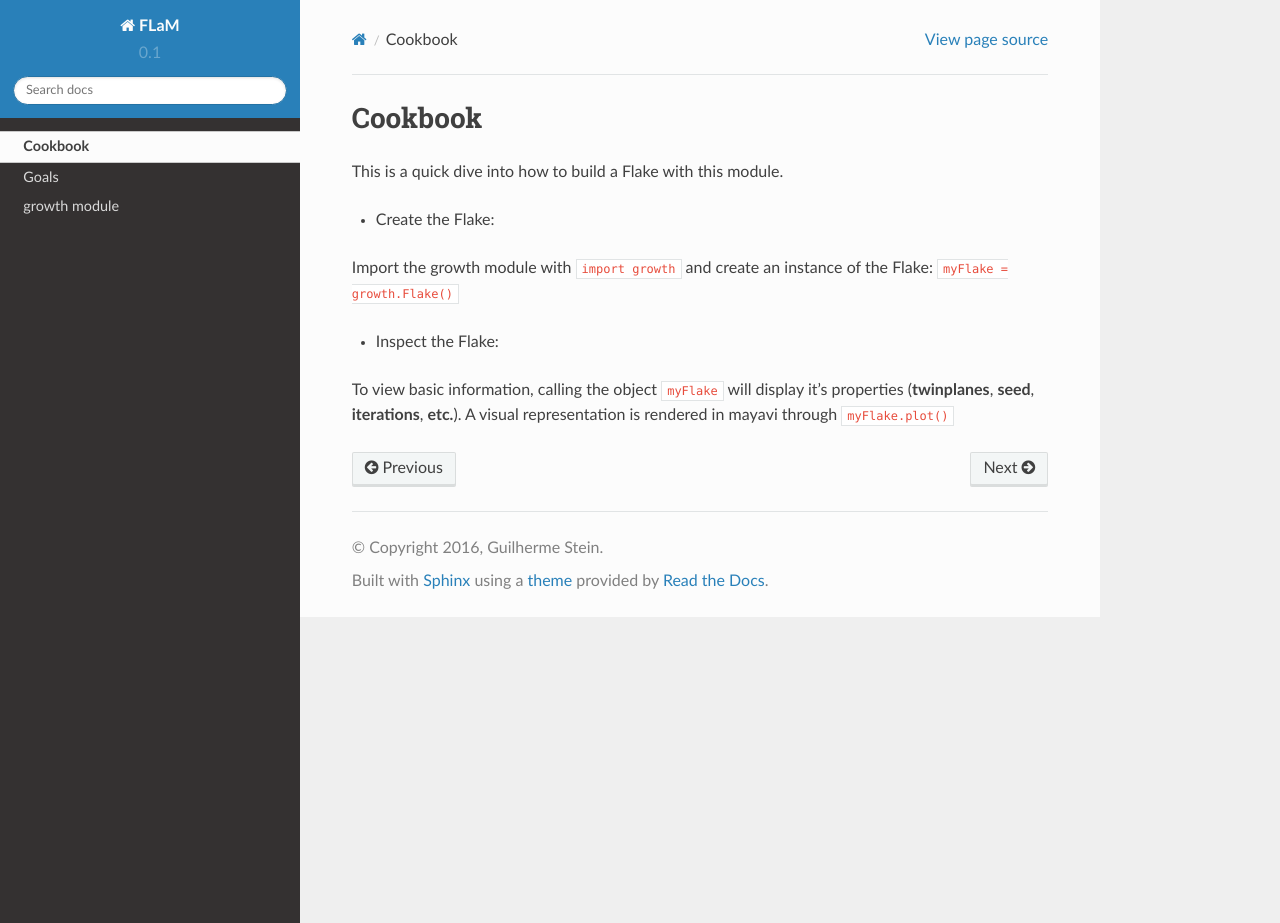
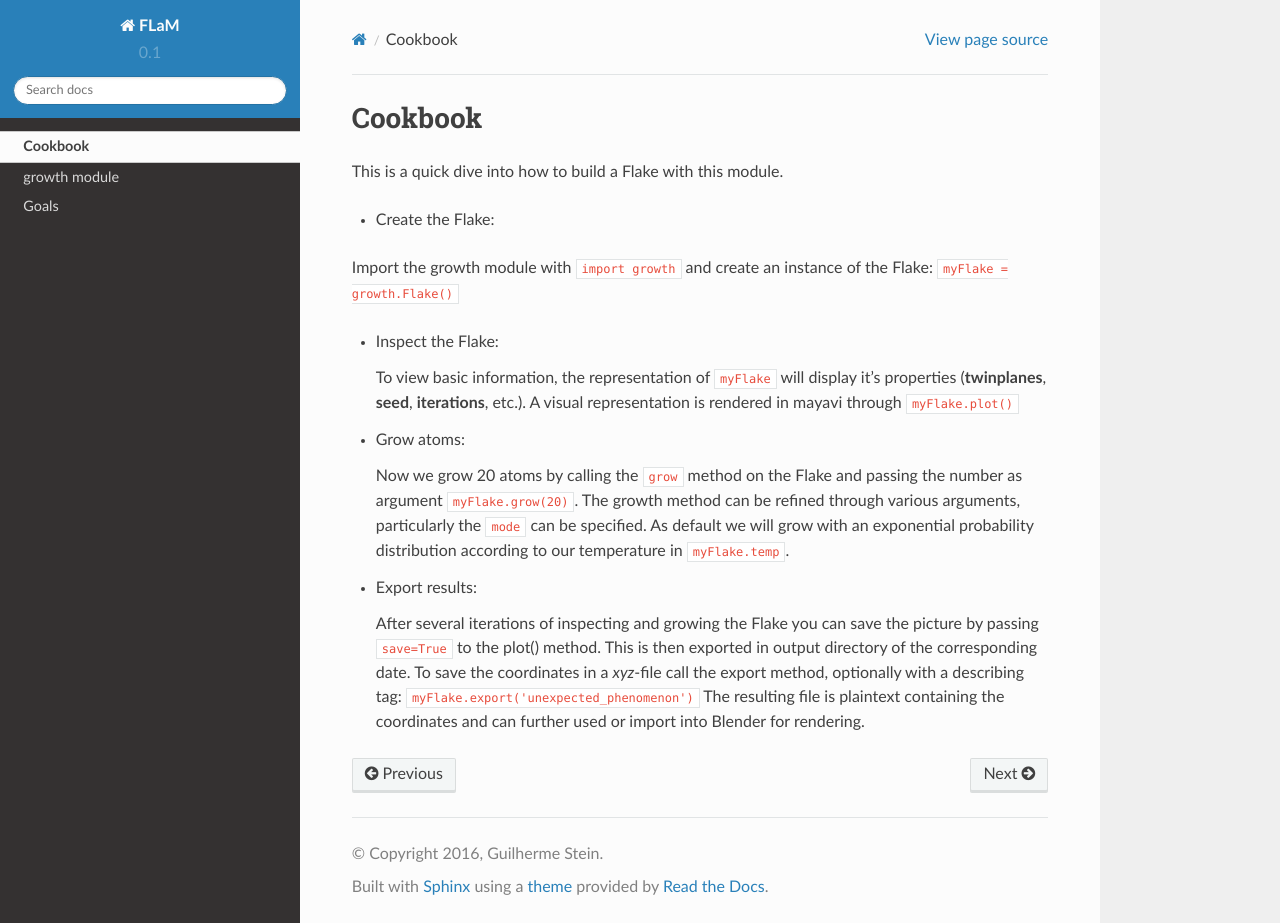
Before and after one commit to gsec/FLaMe, a Sphinx documentation site: the page built from docs/cookbook.rst, in a window 1280 px wide and 923 px high. Built offline with Sphinx 7.4.7 and the Read the Docs theme 2.0.0, drawn with Linux system fonts in a browser that asks for light colours; formulas are drawn with MathJax 3.

Commit message:
more documentation, cookbook gives first guidance

```diff
--- a/docs/cookbook.rst
+++ b/docs/cookbook.rst
@@ -10,7 +10,25 @@
 
 * Inspect the Flake:
 
-To view basic information, calling the object ``myFlake`` will display it's
-properties (**twinplanes**, **seed**, **iterations**, **etc.**).
-A visual representation is rendered in mayavi through
-``myFlake.plot()``
+  To view basic information, the representation of ``myFlake`` will display it's
+  properties (**twinplanes**, **seed**, **iterations**, etc.). A visual
+  representation is rendered in mayavi through ``myFlake.plot()``
+
+* Grow atoms:
+
+  Now we grow 20 atoms by calling the ``grow`` method on the Flake and passing
+  the number as argument ``myFlake.grow(20)``. The growth method can be refined
+  through various arguments, particularly the ``mode`` can be specified. As
+  default we will grow with an exponential probability distribution according to
+  our temperature in ``myFlake.temp``.
+
+
+* Export results:
+
+  After several iterations of inspecting and growing the Flake you can save the
+  picture by passing ``save=True`` to the plot() method. This is then exported
+  in output directory of the corresponding date.
+  To save the coordinates in a `xyz`-file call the export method, optionally
+  with a describing tag: ``myFlake.export('unexpected_phenomenon')``
+  The resulting file is plaintext containing the coordinates and can further
+  used or import into Blender for rendering.
```
Also changed, not shown: docs/growth.rst (+0 -7 lines), docs/index.rst (+3 -4 lines), 2 other files.
